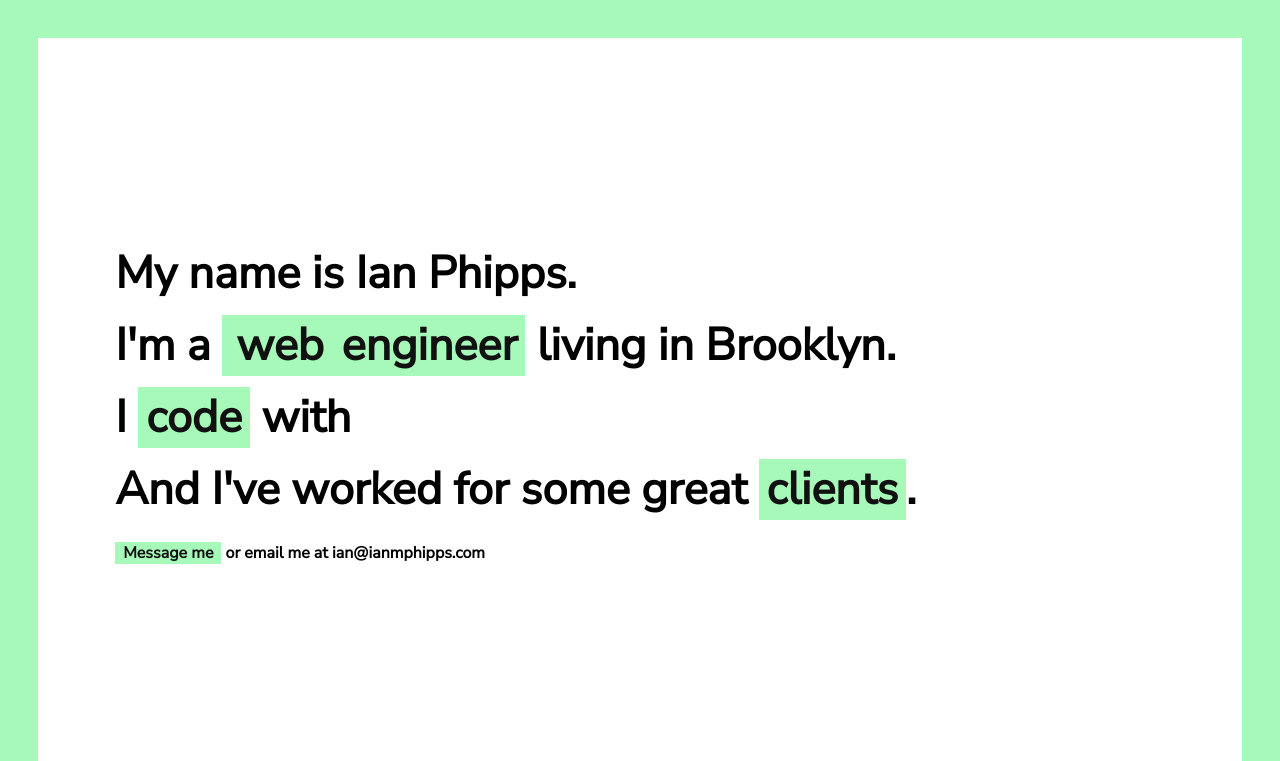
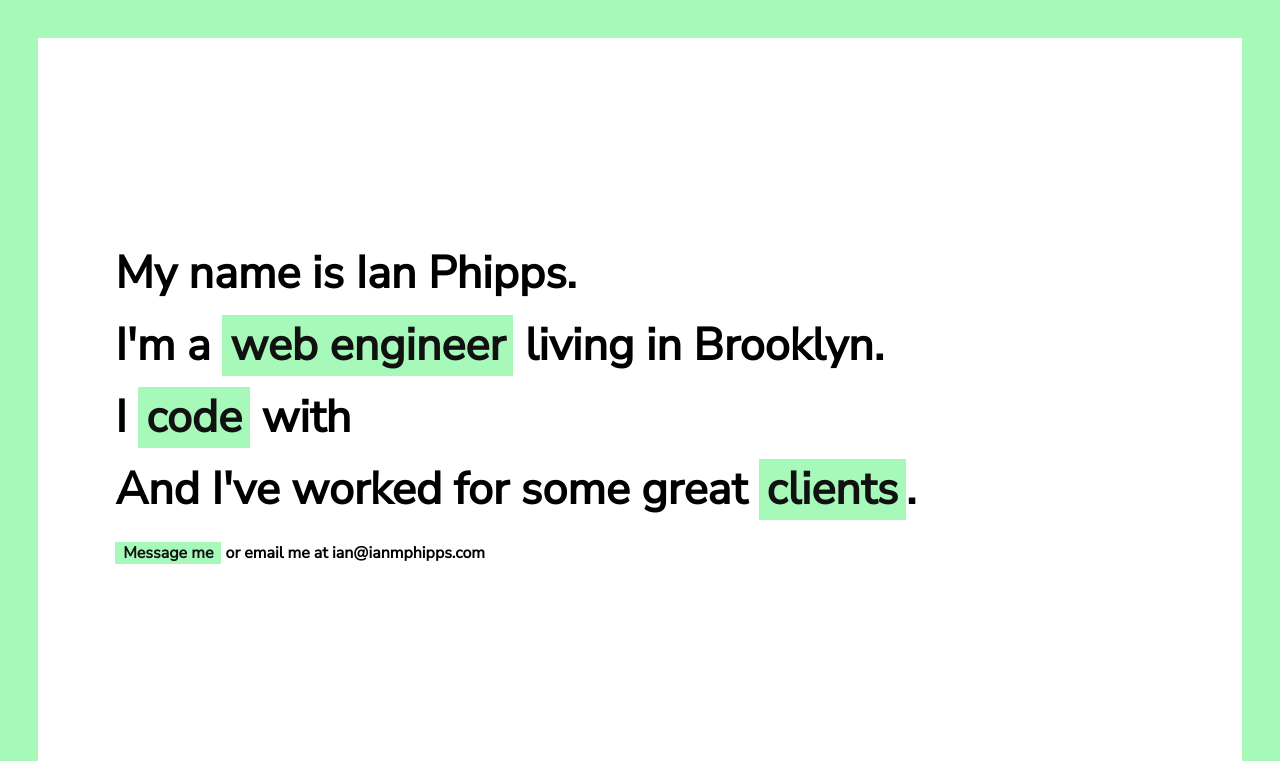
Before and after one commit to iphipps/ianmphipps.com, a PHP site: page / in a window 1280 px wide. Shown: the top 761 px of the page. Run offline with PHP 8.4, Linux system fonts and the light colour scheme.

Commit message:
Fine tune paddings on code dsplay

```diff
--- a/react/assets/scripts/scripts.js
+++ b/react/assets/scripts/scripts.js
@@ -30,7 +30,7 @@ var ian = function() {
 		document.body.appendChild(div);
 		body.className += " blurred";
 		var move = function() {
-			return window.location = 'https://github.com/iphipps';
+			// return window.location = 'https://github.com/iphipps';
 		}
 		div.addEventListener('click', move);
 		var holder1 = document.querySelector('.holder1');
--- a/react/assets/styles/global/_code-link.scss
+++ b/react/assets/styles/global/_code-link.scss
@@ -52,12 +52,19 @@ $yellow: #e8c347;
 	.resp-1 {
 		white-space: nowrap;
 		display: inline-block;
-		top: 4px;
 		position: relative;
   		overflow: hidden;
 		width: 28px;
   		animation: type 500ms steps(3, end);
   		//animation-delay: 2s;
+  		@include breakpoint($desktop) {
+  			top: 4px;
+  		}
+	}
+	p {
+		span {
+			display: inline-block;
+		}
 	}
 }
 .delay-1 {
--- a/react/assets/styles/global/_flickering.scss
+++ b/react/assets/styles/global/_flickering.scss
@@ -3,7 +3,7 @@ $time-to-read: 2200ms;
 $time-to-beliefs: 3400ms;
 .iterable {
 	margin: 0;
-	padding-left: 4px;
+	padding-left: 12px;
 	position: relative;
 	@include breakpoint($desktop) {
 		padding-left: 16px;
--- a/react/assets/styles/global/_layout.scss
+++ b/react/assets/styles/global/_layout.scss
@@ -55,11 +55,15 @@ body {
 	}
 	.non-brands {
 		height: auto;
-		padding: $border;
+		padding-top: $border;
+		padding-bottom: $border;
 		max-height: calc(100vh - #{(4*$border)});
 		ul {
 			transition: opacity 1s ease-out;
 			opacity: 1;
+		}
+		@include breakpoint($desktop) {
+			padding: $border;
 		}
 
 	}
--- a/react/assets/styles/global/_typography.scss
+++ b/react/assets/styles/global/_typography.scss
@@ -6,31 +6,18 @@ body {
 h1, h2, h3, h4 {
 	margin: 0;
 	padding: 0;
-	font-size: 30px;
-	line-height: 1.6;
+	font-size: 24px;
+	line-height: 1.4;
 	@include breakpoint($desktop) {
 		font-size: 45px;
+		line-height: 1.6;
 	}
+
 }
 h4 {
 	margin-top: 60px;
 }
-.linky-1 {
-	padding-left: 3px;
-	padding-right: 3px;
-	@include breakpoint($desktop) {
-		padding-left: 6px;
-		padding-right: 6px;
-	}
-}
-.linky-2 {
-	padding-left: 3px;
-	padding-right: 3px;
-	@include breakpoint($desktop) {
-		padding-left: 6px;
-		padding-right: 6px;
-	}
-}
+
 .brand-fake-link, .fake-hover {
 	cursor: default;
 }
--- a/react/assets/styles/styles.css
+++ b/react/assets/styles/styles.css
@@ -383,33 +383,15 @@ body {
 h1, h2, h3, h4 {
   margin: 0;
   padding: 0;
-  font-size: 30px;
-  line-height: 1.6; }
-
+  font-size: 24px;
+  line-height: 1.4; }
   @media (min-width: 768px) {
     h1, h2, h3, h4 {
-    font-size: 45px; } }
+      font-size: 45px;
+      line-height: 1.6; } }
 
 h4 {
   margin-top: 60px; }
-
-.linky-1 {
-  padding-left: 3px;
-  padding-right: 3px; }
-
-@media (min-width: 768px) {
-  .linky-1 {
-    padding-left: 6px;
-    padding-right: 6px; } }
-
-.linky-2 {
-  padding-left: 3px;
-  padding-right: 3px; }
-
-@media (min-width: 768px) {
-  .linky-2 {
-    padding-left: 6px;
-    padding-right: 6px; } }
 
 .brand-fake-link, .fake-hover {
   cursor: default; }
@@ -428,7 +410,6 @@ h4 {
   text-decoration: none;
   padding-left: 8px;
   padding-right: 8px; }
-
   .main a:hover, .brand-fake-link:hover {
     color: #2b2b2b; }
 
@@ -457,12 +438,10 @@ body {
   position: absolute;
   bottom: 4.5vw;
   right: 6vw; }
-
   .footer svg {
     opacity: 0.2;
     width: 44px;
     height: 44px; }
-
   @media (min-width: 1200px) {
     .footer svg {
       height: 3vw;
@@ -477,33 +456,32 @@ body .brands {
 
 body .non-brands {
   height: auto;
-  padding: 3vw;
+  padding-top: 3vw;
+  padding-bottom: 3vw;
   max-height: calc(100vh - 12vw); }
-
   body .non-brands ul {
     transition: opacity 1s ease-out;
     opacity: 1; }
+  @media (min-width: 768px) {
+    body .non-brands {
+      padding: 3vw; } }
 
 body.branded {
   background-color: #ccfb8c; }
-
   body.branded .brands {
     height: calc(100vh - 12vw);
     opacity: 1; }
-
   body.branded .non-brands {
     padding: 0;
     height: 0;
     overflow: hidden; }
-
     body.branded .non-brands ul {
       opacity: 0; }
 
 .iterable {
   margin: 0;
-  padding-left: 4px;
+  padding-left: 12px;
   position: relative; }
-
   @media (min-width: 768px) {
     .iterable {
       padding-left: 16px; } }
@@ -609,7 +587,6 @@ h4 {
   height: 0;
   color: #111111;
   animation: believe 30600ms ease-in infinite; }
-
   .iterate-belief .i-believe {
     visiblibilty: hidden;
     opacity: 0; }
@@ -656,14 +633,11 @@ h4 {
   animation: dotdot 3s infinite;
   padding-left: 4px;
   padding-right: 4px; }
-
   .period.first {
     opacity: 1; }
-
   .period.second {
     opacity: 0;
     animation-delay: 1s; }
-
   .period.third {
     opacity: 0;
     animation-delay: 2s; }
@@ -678,31 +652,24 @@ h4 {
   right: 0;
   bottom: 0;
   font-family: "Courier", monospace; }
-
   #terminal .green {
     color: #66af39; }
-
   #terminal .blue {
     color: #a0b3e8; }
-
   #terminal .orange {
     color: #d87a37; }
-
   #terminal .yellow {
     color: #e8c347; }
-
   #terminal .blink {
     position: relative;
     display: inline-block;
     animation: blink 1s 3; }
-
   #terminal .terminal-foreground {
     color: #fff;
     position: relative;
     padding-left: 20px;
     padding-top: 20px;
     z-index: 4; }
-
   #terminal .terminal-background {
     background-color: #1d1233;
     position: absolute;
@@ -712,18 +679,20 @@ h4 {
     right: 0;
     bottom: 0;
     opacity: 0.8; }
-
   #terminal .resp-holder {
     display: inline-block; }
-
   #terminal .resp-1 {
     white-space: nowrap;
     display: inline-block;
-  top: 4px;
     position: relative;
     overflow: hidden;
     width: 28px;
     animation: type 500ms steps(3, end); }
+    @media (min-width: 768px) {
+      #terminal .resp-1 {
+        top: 4px; } }
+  #terminal p span {
+    display: inline-block; }
 
 .delay-1 {
   opacity: 1;
@@ -753,7 +722,6 @@ h4 {
 .brands {
   display: flex;
   width: 100%; }
-
   .brands ul {
     margin: 0;
     padding: 0;
@@ -761,7 +729,6 @@ h4 {
     display: flex;
     flex-wrap: wrap;
     align-items: center; }
-
   .brands li {
     padding: 0;
     width: 0;
@@ -771,14 +738,11 @@ h4 {
     align-items: center;
     justify-content: center;
     flex-shrink: 0; }
-
     .brands li img {
       max-width: 80%;
       display: block; }
-
     .brands li.mtv img {
       max-width: 50%; }
-
     .brands li.ipage img {
       max-width: 50%; }
 
@@ -795,5 +759,3 @@ h4 {
   overflow: hidden;
   clip: rect(0, 0, 0, 0);
   border: 0; }
-
-/*# sourceMappingURL=styles.css.map */
```
Also changed, not shown: 1 other file. Lines whose indentation alone changed are shown as unchanged.
